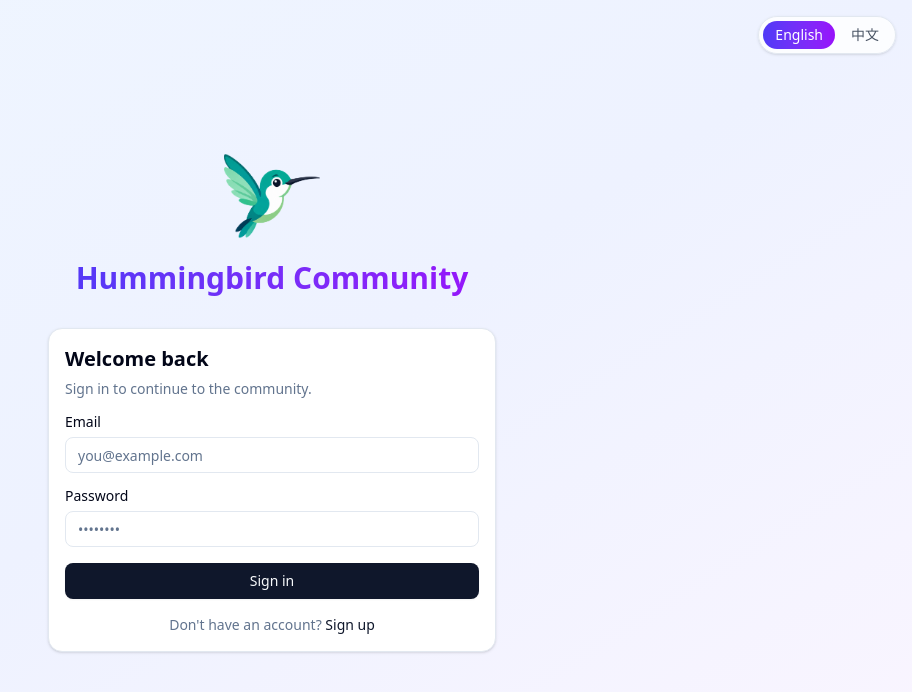
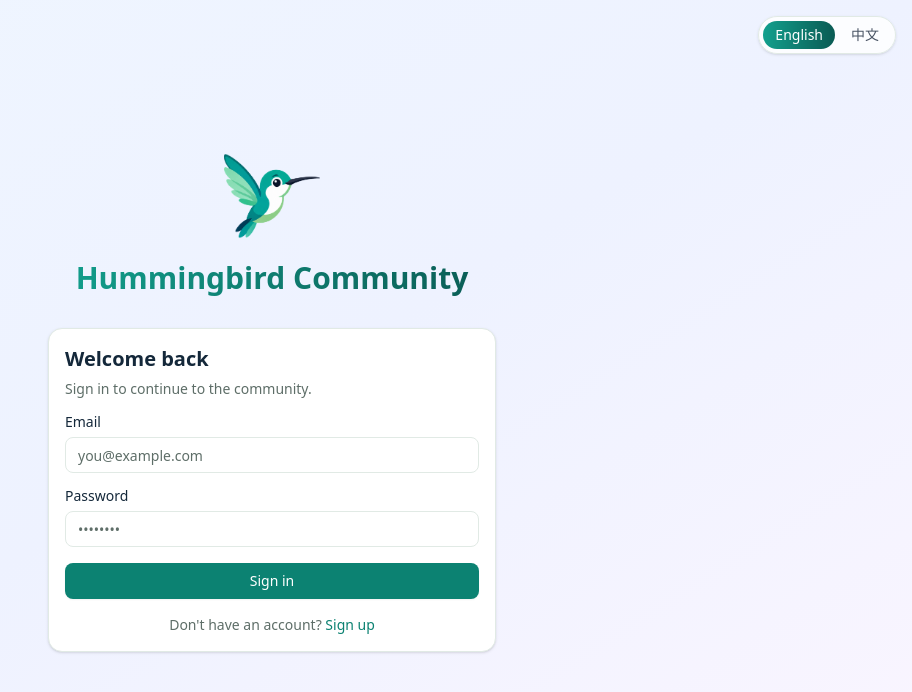
Before and after one commit to HummingbirdCommunity/hummingbird-community, a Next.js app: page /en/login in a window 1280 px wide. Shown: the top 692 px of the page, without its empty margins (368-1280 px from the left). Built offline with nearby package versions, Linux system fonts and the light colour scheme; no server answers.

Commit message:
feat(theme): add two-tier brand color tokens (HB-2)

```diff
--- a/src/app/globals.css
+++ b/src/app/globals.css
@@ -3,8 +3,19 @@
 
 @custom-variant dark (&:is(.dark *));
 
+/* Brand gradient for the wordmark / clip-text headings. */
 @utility bg-brand-gradient {
-	@apply bg-linear-to-r from-indigo-600 to-purple-600;
+	@apply bg-linear-to-r from-brand-teal to-brand-deep-teal;
+}
+
+/* Shared page canvas: subtle brand tint used by full-screen pages. */
+@utility bg-app-canvas {
+	@apply bg-linear-to-br from-canvas via-canvas to-brand-mint/25;
+}
+
+/* CTA pop: Lime must always pair with Ink text (never white). */
+@utility bg-brand-cta {
+	@apply bg-brand-lime text-ink;
 }
 
 @theme inline {
@@ -30,53 +41,94 @@
 	--color-popover: var(--popover);
 	--color-card-foreground: var(--card-foreground);
 	--color-card: var(--card);
+
+	/* Brand primitives exposed as utilities: bg-brand-teal, text-ink, bg-canvas, … */
+	--color-brand-teal: var(--teal);
+	--color-brand-deep-teal: var(--deep-teal);
+	--color-brand-sky: var(--sky-teal);
+	--color-brand-mint: var(--mint);
+	--color-brand-lime: var(--lime);
+	--color-ink: var(--ink-navy);
+	--color-canvas: var(--canvas);
+	--color-surface: var(--surface);
+	--color-hairline: var(--hairline);
+
 	--radius-sm: calc(var(--radius) - 4px);
 	--radius-md: calc(var(--radius) - 2px);
 	--radius-lg: var(--radius);
 	--radius-xl: calc(var(--radius) + 4px);
 }
 
+/*
+ * Tier 1 — Brand primitives (hex). This is the single place to edit for a re-skin;
+ * every semantic token below references these, so components follow automatically.
+ */
 :root {
+	--teal: #12a08d; /* Brand identity: large text, icons, gradient, focus ring */
+	--teal-action: #0c8272; /* Interactive fill (buttons); white text passes AA (4.72:1) */
+	--deep-teal: #0a5b54; /* Headers, dark surfaces */
+	--sky-teal: #2fb7a4; /* Hover / highlight */
+	--mint: #8fd9bc; /* Tints, soft fills */
+	--lime: #a8db6e; /* CTA pop — Ink text only, never white */
+	--ink-navy: #14283a; /* Body text & deepest shade */
+
+	--canvas: #f7faf8; /* App background */
+	--surface: #ffffff; /* Cards, sheets */
+	--hairline: #e1eae5; /* Borders, inputs */
+	--muted-grey: #6c7c77; /* Muted UI (source) */
+	--muted-strong: #5e6e68; /* Muted text — darkened to pass AA on small text */
+	--mint-soft: #eaf6ef; /* Subtle accent / secondary background */
+	--muted-surface: #eef3f1; /* Muted surface fill */
+	--danger: #e5484d; /* Error / destructive (palette has none) */
+
 	--radius: 0.625rem;
-	--background: oklch(1 0 0);
-	--foreground: oklch(0.129 0.042 264.695);
-	--card: oklch(1 0 0);
-	--card-foreground: oklch(0.129 0.042 264.695);
-	--popover: oklch(1 0 0);
-	--popover-foreground: oklch(0.129 0.042 264.695);
-	--primary: oklch(0.208 0.042 265.755);
-	--primary-foreground: oklch(0.984 0.003 247.858);
-	--secondary: oklch(0.968 0.007 247.896);
-	--secondary-foreground: oklch(0.208 0.042 265.755);
-	--muted: oklch(0.968 0.007 247.896);
-	--muted-foreground: oklch(0.554 0.046 257.417);
-	--accent: oklch(0.968 0.007 247.896);
-	--accent-foreground: oklch(0.208 0.042 265.755);
-	--destructive: oklch(0.577 0.245 27.325);
-	--border: oklch(0.929 0.013 255.508);
-	--input: oklch(0.929 0.013 255.508);
-	--ring: oklch(0.704 0.04 256.788);
+
+	/*
+	 * Tier 2 — Semantic tokens (shadcn). Reference Tier 1 only; never hardcode hex here.
+	 */
+	--background: var(--canvas);
+	--foreground: var(--ink-navy);
+	--card: var(--surface);
+	--card-foreground: var(--ink-navy);
+	--popover: var(--surface);
+	--popover-foreground: var(--ink-navy);
+	--primary: var(--teal-action);
+	--primary-foreground: var(--surface);
+	--secondary: var(--mint-soft);
+	--secondary-foreground: var(--deep-teal);
+	--muted: var(--muted-surface);
+	--muted-foreground: var(--muted-strong);
+	--accent: var(--mint-soft);
+	--accent-foreground: var(--deep-teal);
+	--destructive: var(--danger);
+	--border: var(--hairline);
+	--input: var(--hairline);
+	--ring: var(--teal);
 }
 
+/*
+ * Dark mode deferred (HB) — provisional placeholder, not yet designed.
+ * Kept functional so toggling `.dark` doesn't break; real dark tokens come later.
+ */
 .dark {
-	--background: oklch(0.129 0.042 264.695);
-	--foreground: oklch(0.984 0.003 247.858);
-	--card: oklch(0.208 0.042 265.755);
-	--card-foreground: oklch(0.984 0.003 247.858);
-	--popover: oklch(0.208 0.042 265.755);
-	--popover-foreground: oklch(0.984 0.003 247.858);
-	--primary: oklch(0.929 0.013 255.508);
-	--primary-foreground: oklch(0.208 0.042 265.755);
-	--secondary: oklch(0.279 0.041 260.031);
-	--secondary-foreground: oklch(0.984 0.003 247.858);
-	--muted: oklch(0.279 0.041 260.031);
-	--muted-foreground: oklch(0.704 0.04 256.788);
-	--accent: oklch(0.279 0.041 260.031);
-	--accent-foreground: oklch(0.984 0.003 247.858);
-	--destructive: oklch(0.704 0.191 22.216);
-	--border: oklch(1 0 0 / 10%);
-	--input: oklch(1 0 0 / 15%);
-	--ring: oklch(0.551 0.027 264.364);
+	--background: var(--ink-navy);
+	--foreground: var(--canvas);
+	--card: #17324a;
+	--card-foreground: var(--canvas);
+	--popover: #17324a;
+	--popover-foreground: var(--canvas);
+	--primary: var(--sky-teal);
+	--primary-foreground: var(--ink-navy);
+	--secondary: #17324a;
+	--secondary-foreground: var(--canvas);
+	--muted: #17324a;
+	--muted-foreground: #9fb0ab;
+	--accent: #17324a;
+	--accent-foreground: var(--canvas);
+	--destructive: var(--danger);
+	--border: rgb(255 255 255 / 10%);
+	--input: rgb(255 255 255 / 15%);
+	--ring: var(--sky-teal);
 }
 
 @layer base {
```
